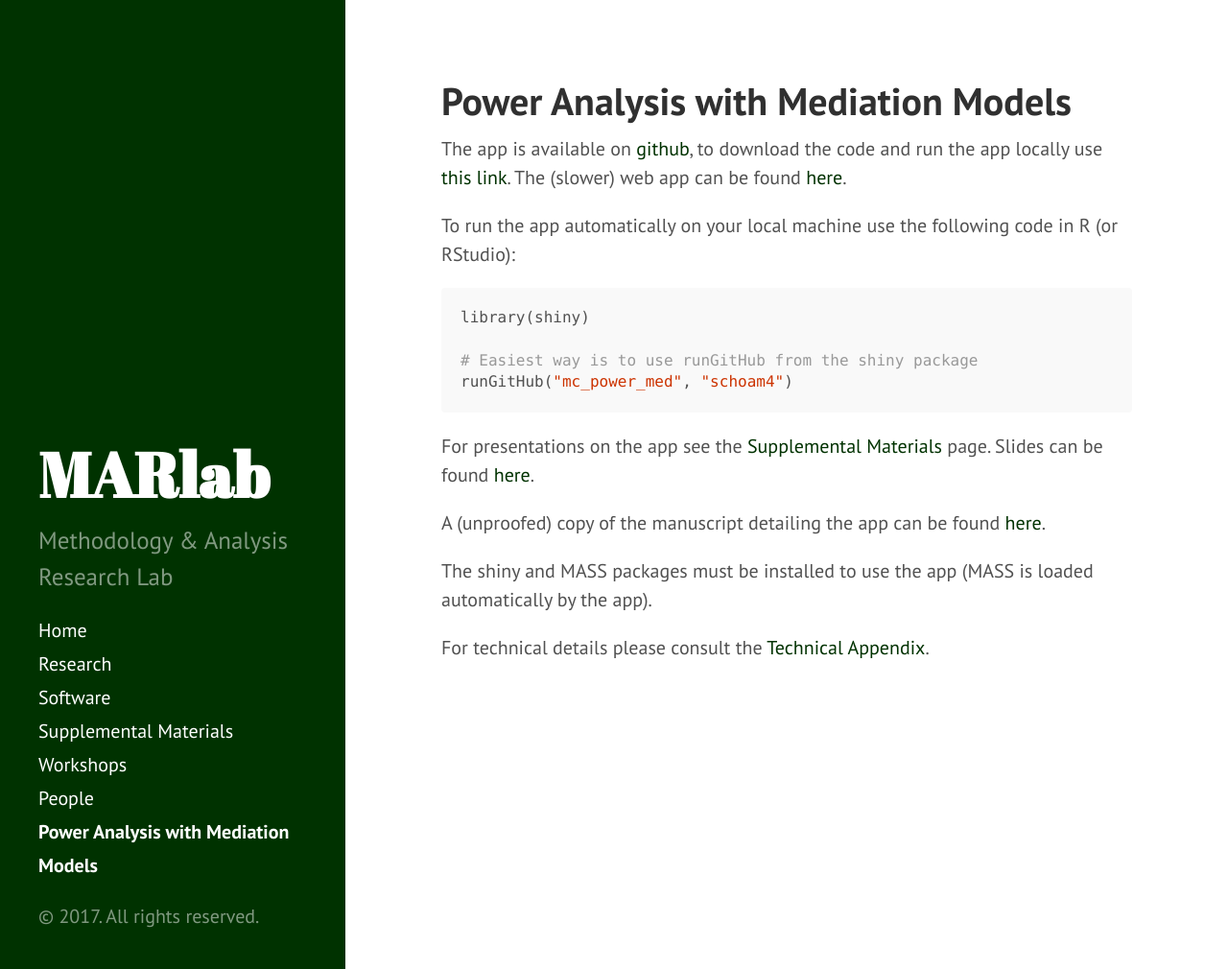
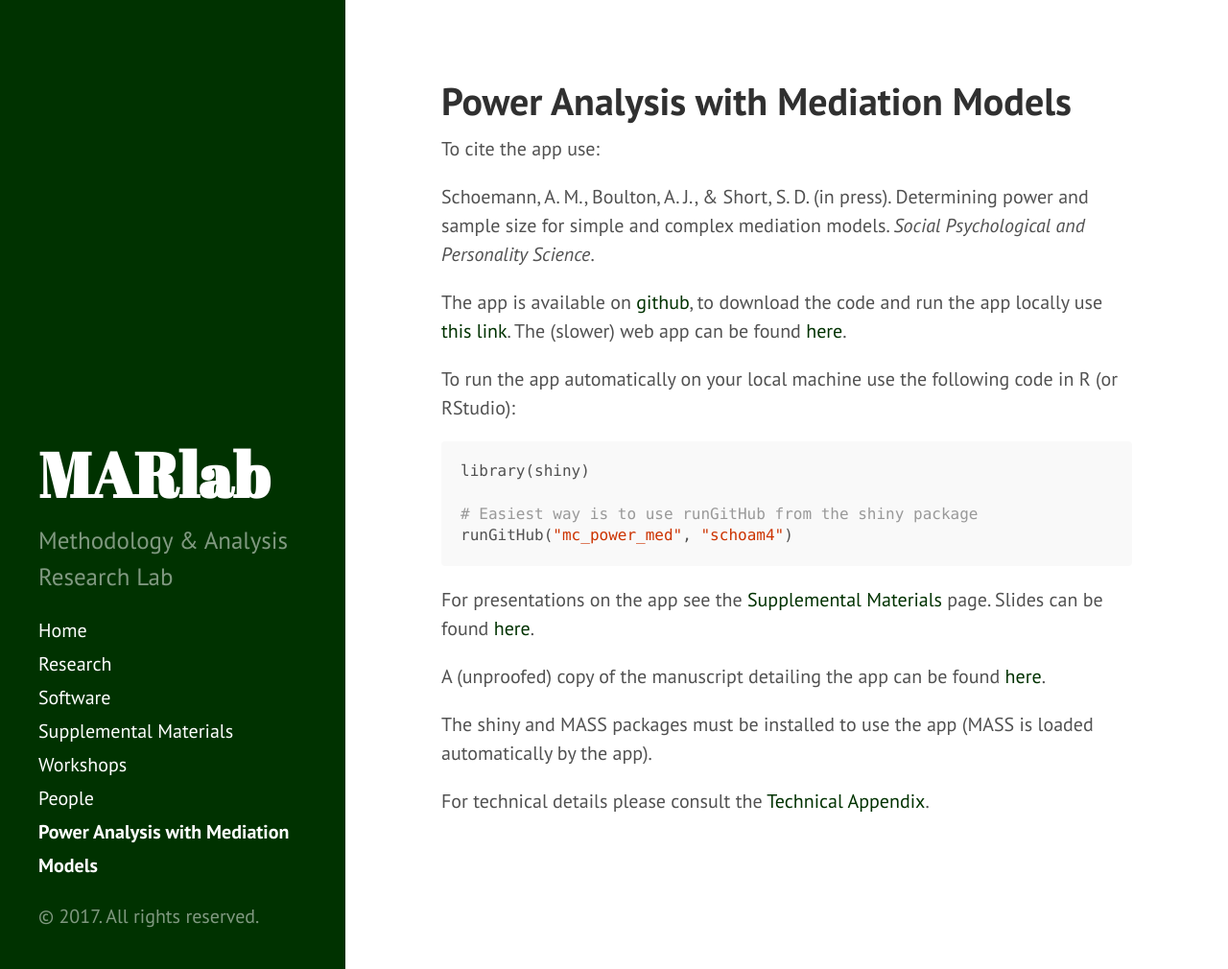
Before and after one commit to schoam4/schoam4.github.io, a Jekyll site: the page built from power_mediation.md, in a window 1280 px wide and 1010 px high. Shown: the whole window at 96% size. Built offline with Jekyll 4.4.1, drawn with Linux system fonts in a browser that asks for light colours.

Commit message:
app cite

```diff
--- a/power_mediation.md
+++ b/power_mediation.md
@@ -2,6 +2,10 @@
 layout: page
 title: Power Analysis with Mediation Models
 ---
+
+To cite the app use:
+
+Schoemann, A. M., Boulton, A. J., & Short, S. D. (in press). Determining power and sample size for simple and complex mediation models. *Social Psychological and Personality Science*.
 
 The app is available on [github](https://github.com/schoam4/mc_power_med), to download the code and run the app locally use [this link](https://github.com/schoam4/mc_power_med/archive/master.zip). The (slower) web app can be found [here](https://schoemanna.shinyapps.io/mc_power_med/).
 
```
